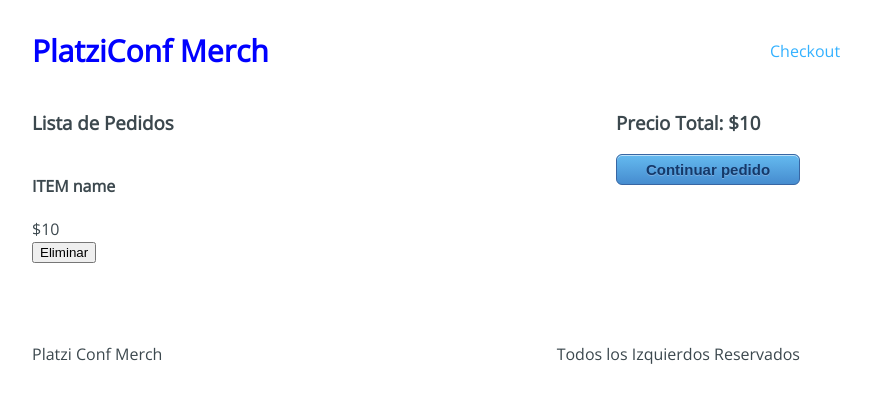
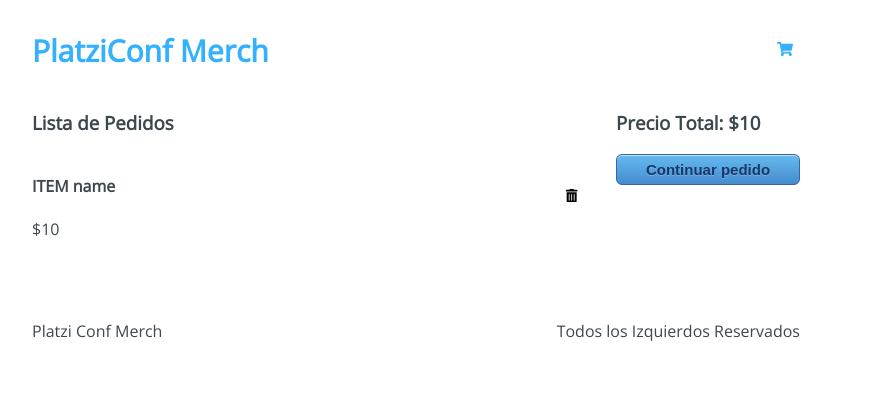
Before and after one commit to amaneiro7/icommerce-store, a React (Vite) app: page /checkout in a window 1280 px wide. Shown: the top 402 px of the page, without its empty margins (224-1095 px from the left). Built offline with nearby package versions, Linux system fonts and the light colour scheme.

Commit message:
icons an d link

```diff
--- a/package.json
+++ b/package.json
@@ -12,6 +12,7 @@
   "dependencies": {
     "react": "^18.2.0",
     "react-dom": "^18.2.0",
+    "react-icons": "^4.8.0",
     "react-router-dom": "^6.10.0"
   },
   "devDependencies": {
--- a/src/Pages/Checkout/index.jsx
+++ b/src/Pages/Checkout/index.jsx
@@ -1,4 +1,6 @@
+import { FaTrashAlt } from 'react-icons/fa'
 import './Checkout.css'
+import { Link } from 'react-router-dom'
 
 function Checkout () {
   return (
@@ -10,15 +12,18 @@
             <h4>ITEM name</h4>
             <span>$10</span>
           </div>
+        <button type='button'><FaTrashAlt/></button>
         </div>
-        <button type='button'>Eliminar</button>
       </div>
       <div className='Checkout-sidebar'>
         <h3>Precio Total: $10</h3>
-        <button type='button'>Continuar pedido</button>
+        <Link to='/checkout/information'>
+          <button type='button'>Continuar pedido</button>
+        </Link>
       </div>
     </div>
   )
 }
 
+
 export default Checkout
--- a/src/Pages/CheckoutInformation/index.jsx
+++ b/src/Pages/CheckoutInformation/index.jsx
@@ -1,4 +1,5 @@
 import './Information.css'
+import { Link } from 'react-router-dom'
 
 function CheckoutInformation () {
   return (
@@ -22,7 +23,9 @@
         </div>
         <div className='Information-buttons'>
           <div className='Information-back'>Regresar</div>
-          <div className='Information-next'>Pagar</div>
+          <Link to='/checkout/payment'>
+            <div className='Information-next'>Pagar</div>
+          </Link>
         </div>
       </div>
       <div className='Information-sidebar'>
--- a/src/components/Layout/Header/index.jsx
+++ b/src/components/Layout/Header/index.jsx
@@ -1,12 +1,19 @@
 import { Link } from 'react-router-dom'
 import './Header.css'
+import { FaShoppingCart } from 'react-icons/fa'
 
 function Header () {
   return (
     <div className='Header'>
-      <h1 className='Header-title'>PlatziConf Merch</h1>
+      <h1 className='Header-title'>
+        <Link to='/'>
+          PlatziConf Merch
+        </Link>
+      </h1>
       <div className='Header-checkout'>
-        <Link to='/checkout'>Checkout</Link>
+        <Link to='/checkout'>
+        <FaShoppingCart/>
+        </Link>
       </div>
     </div>
   )
--- a/src/routes/App.jsx
+++ b/src/routes/App.jsx
@@ -1,4 +1,4 @@
-import { lazy } from 'react'
+import { Suspense, lazy } from 'react'
 import { BrowserRouter, Routes, Route } from 'react-router-dom'
 import Layout from '@/components/Layout'
 import './App.css'
@@ -12,6 +12,7 @@
 
 function App () {
   return (
+    <Suspense>
     <BrowserRouter>
       <Layout>
         <Routes>
@@ -24,6 +25,7 @@
         </Routes>
       </Layout>
     </BrowserRouter>
+    </Suspense>
   )
 }
 
```
Also changed, not shown: 1 other file (tests, documents, lock files or other folders).
